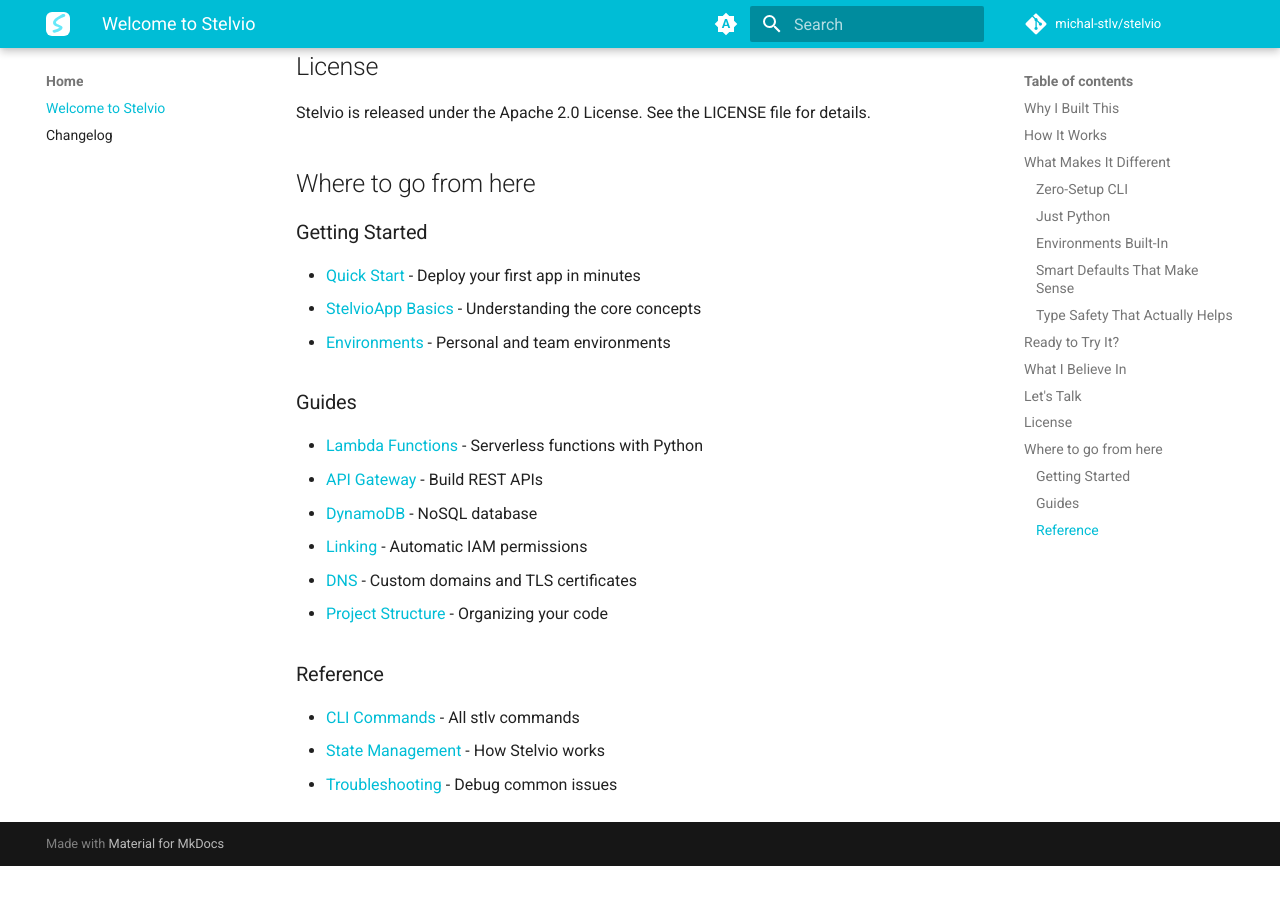
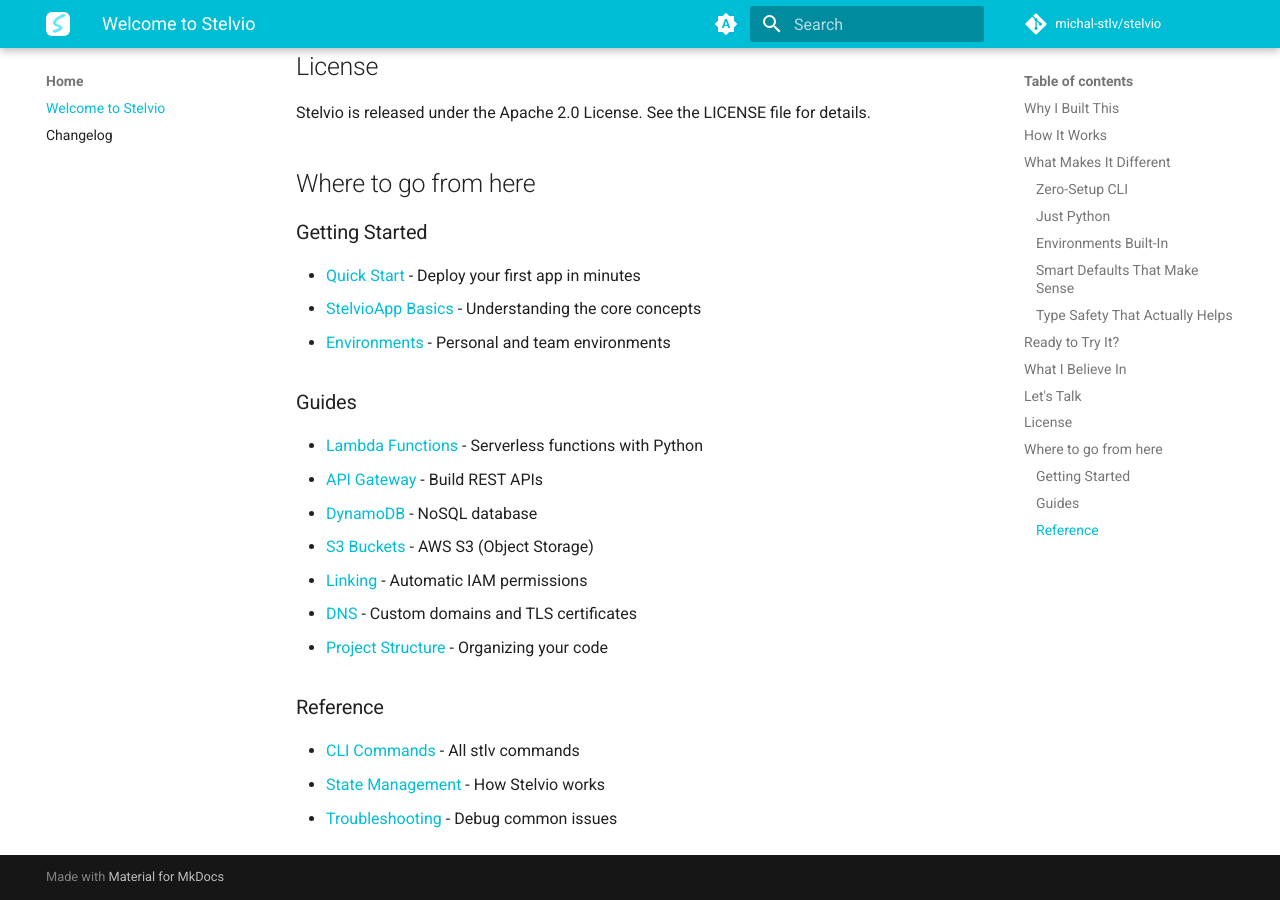
Before and after one commit to stelviodev/stelvio, an MkDocs documentation site: the page built from docs/index.md, in a window 1280 px wide and 900 px high, scrolled down 2975 px. Built offline with MkDocs 1.6.1 and Material for MkDocs 9.7.7, drawn with Linux system fonts in a browser that asks for light colours; comment, search, counter and statistics services are not loaded; before the commit the page ends 3841 px from its top, so only the background shows below that.

Commit message:
Update docs (2)

```diff
--- a/docs/index.md
+++ b/docs/index.md
@@ -115,6 +115,7 @@
 - [Lambda Functions](guides/lambda.md) - Serverless functions with Python
 - [API Gateway](guides/api-gateway.md) - Build REST APIs
 - [DynamoDB](guides/dynamo-db.md) - NoSQL database
+- [S3 Buckets](guides/s3.md) - AWS S3 (Object Storage)
 - [Linking](guides/linking.md) - Automatic IAM permissions
 - [DNS](guides/dns.md) - Custom domains and TLS certificates
 - [Project Structure](guides/project-structure.md) - Organizing your code
```
